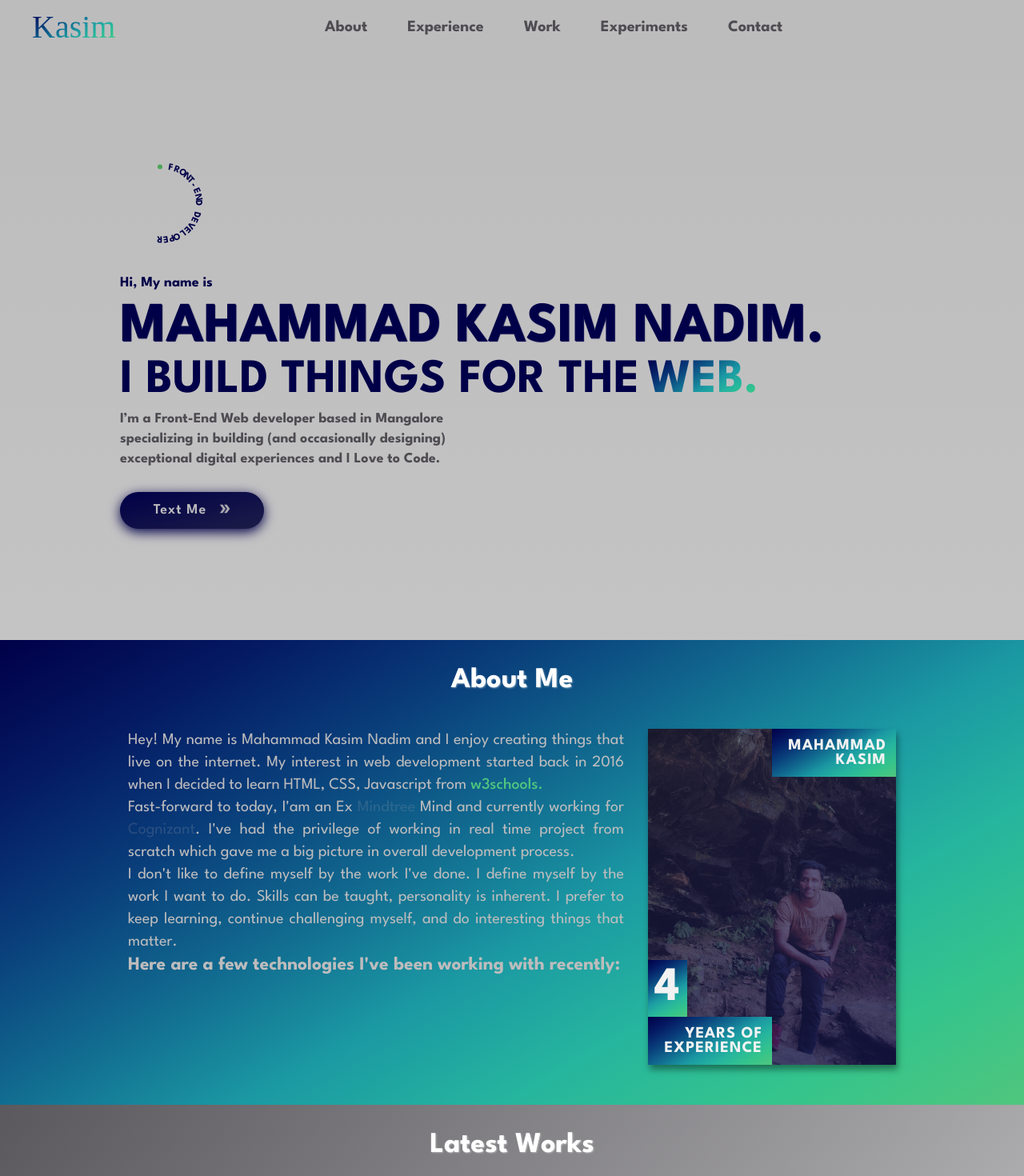
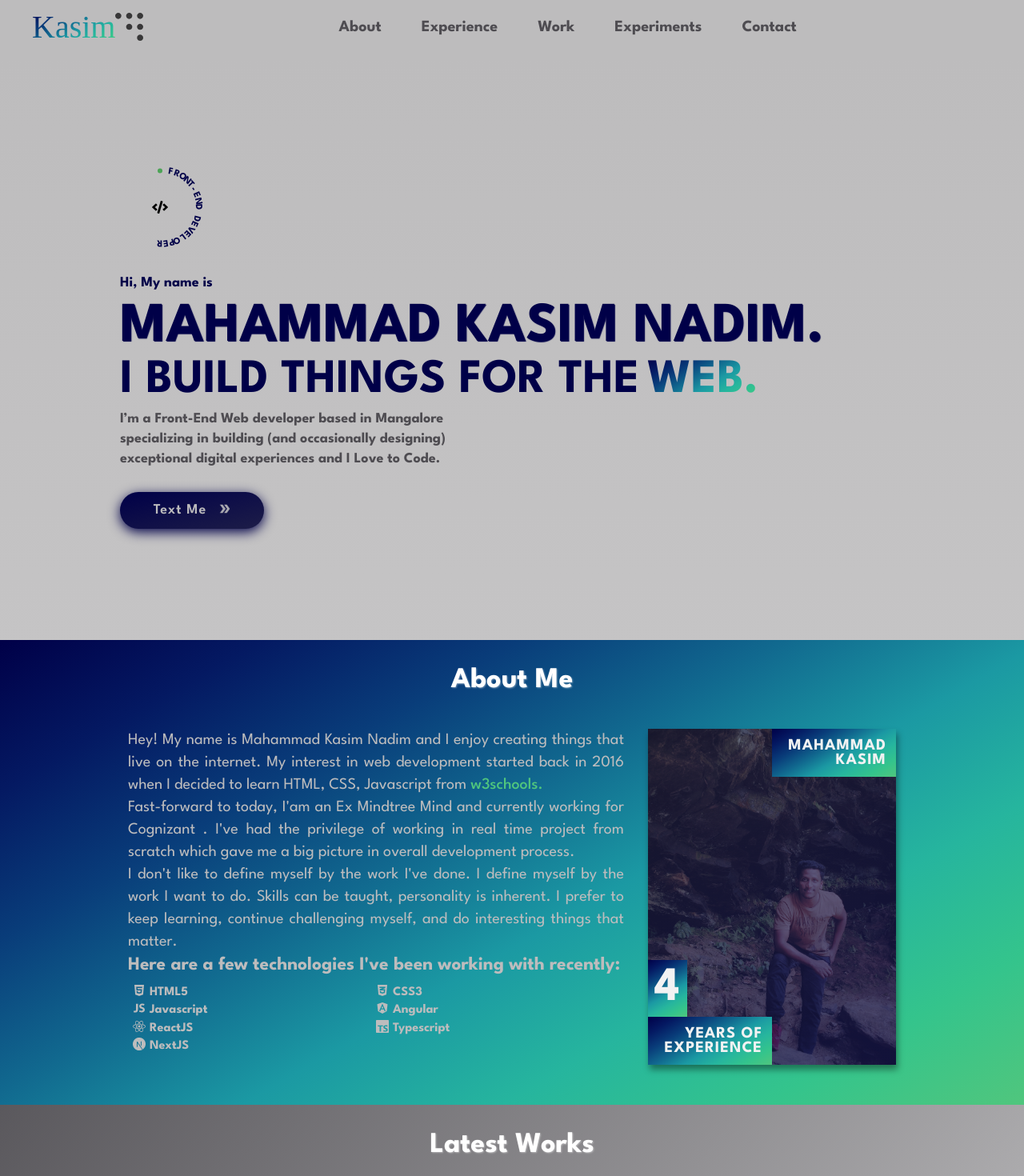
Before and after one commit to kasimnadim6/portfolio, a Next.js app: page / in a window 1280 px wide. Shown: the top 1470 px of the page at 80% size. Built offline with nearby package versions, Linux system fonts and the light colour scheme; a web font is replaced by a local one.

Commit message:
icons added

```diff
--- a/components/About/About.module.scss
+++ b/components/About/About.module.scss
@@ -36,6 +36,24 @@
         color: var(--tertiary-color);
         text-decoration: none;
         font-weight: 500;
+      }
+      .known-technologies {
+        ul {
+          padding: 0.6rem;
+          display: flex;
+          flex-wrap: wrap;
+          li {
+            list-style: none;
+            font-size: 1.6rem;
+            line-height: 1.4;
+            font-weight: bold;
+            width: 50%;
+            span {
+              display: flex;
+              // align-items: center;
+            }
+          }
+        }
       }
     }
     .profile {
@@ -148,3 +166,6 @@
   transition: all 0, 5s ease-out;
   transform: rotateX(0) rotateY(0) !important;
 }
+.icon {
+  margin-right: 5px;
+}
--- a/components/About/About.tsx
+++ b/components/About/About.tsx
@@ -2,6 +2,9 @@ import styles from './About.module.scss';
 import { motion } from 'framer-motion';
 import { appear, glowingText } from '../../animations/animations';
 import { useEffect, useState } from 'react';
+import { FaHtml5, FaCss3Alt, FaAngular, FaReact } from 'react-icons/fa';
+import { IoLogoJavascript } from 'react-icons/io';
+import { SiTypescript, SiNextdotjs } from 'react-icons/si';
 
 const About = () => {
   const [mouseEnter, setMouseEnter] = useState(false);
@@ -50,24 +53,10 @@ const About = () => {
             </a>
           </p>
           <p>
-            Fast-forward to today, I&apos;am an Ex{' '}
-            <motion.span
-              variants={glowingText}
-              initial="initial"
-              animate="animate"
-            >
-              Mindtree{' '}
-            </motion.span>
-            Mind and currently working for{' '}
-            <motion.span
-              variants={glowingText}
-              initial="initial"
-              animate="animate"
-            >
-              Cognizant
-            </motion.span>
-            . I&apos;ve had the privilege of working in real time project from
-            scratch which gave me a big picture in overall development process.
+            Fast-forward to today, I&apos;am an Ex Mindtree Mind and currently
+            working for Cognizant . I&apos;ve had the privilege of working in
+            real time project from scratch which gave me a big picture in
+            overall development process.
           </p>
           <p>
             I don&apos;t like to define myself by the work I&apos;ve done. I
@@ -79,6 +68,50 @@ const About = () => {
             <h3 className={styles['sub-heading']}>
               Here are a few technologies I&apos;ve been working with recently:
             </h3>
+            <ul>
+              <li>
+                <span>
+                  <FaHtml5 className={styles.icon} />
+                  HTML5
+                </span>
+              </li>
+              <li>
+                <span>
+                  <FaCss3Alt className={styles.icon} />
+                  CSS3
+                </span>
+              </li>
+              <li>
+                <span>
+                  <IoLogoJavascript className={styles.icon} />
+                  Javascript
+                </span>
+              </li>
+              <li>
+                <span>
+                  <FaAngular className={styles.icon} />
+                  Angular
+                </span>
+              </li>
+              <li>
+                <span>
+                  <FaReact className={styles.icon} />
+                  ReactJS
+                </span>
+              </li>
+              <li>
+                <span>
+                  <SiTypescript className={styles.icon} />
+                  Typescript
+                </span>
+              </li>
+              <li>
+                <span>
+                  <SiNextdotjs className={styles.icon} />
+                  NextJS
+                </span>
+              </li>
+            </ul>
           </div>
         </div>
         {/* <div className={styles['tech-stacks']}>Tech stack</div> */}
--- a/components/Banner/Banner.module.scss
+++ b/components/Banner/Banner.module.scss
@@ -15,11 +15,18 @@
       border-radius: 10rem;
       margin-bottom: 3rem;
       position: relative;
+      .icon-code {
+        position: absolute;
+        left: 50%;
+        top: 50%;
+        transform: translate(-50%, -50%);
+        font-size: 2rem;
+      }
     }
     .role {
       font-size: 1.2rem;
       position: absolute;
-      top: 0;
+      top: 5%;
       left: 50%;
       transform: translate(-50%, -50%);
       text-transform: uppercase;
--- a/components/Banner/Banner.tsx
+++ b/components/Banner/Banner.tsx
@@ -2,6 +2,7 @@ import styles from './Banner.module.scss';
 import { MdOutlineDoubleArrow } from 'react-icons/md';
 import { motion } from 'framer-motion';
 import { arrowMovement, rightToLeftFlow } from '../../animations/animations';
+import { FaCode } from 'react-icons/fa';
 
 const Banner = () => {
   return (
@@ -11,6 +12,7 @@ const Banner = () => {
           <div className={styles.role} id="role">
             Front-end Developer
           </div>
+          <FaCode className={styles['icon-code']} />
         </div>
         <div className={styles['intro-container']}>
           <span className={styles['tag--1']}>Hi, My name is</span>
--- a/components/Header/Header.module.scss
+++ b/components/Header/Header.module.scss
@@ -27,6 +27,10 @@
     );
     background-clip: text;
     color: transparent;
+  }
+  .icon-logo {
+    font-size: 3.5rem;
+    opacity: 0.7;
   }
   .nav-links {
     flex: 1;
--- a/components/Header/Header.tsx
+++ b/components/Header/Header.tsx
@@ -2,7 +2,7 @@ import styles from './Header.module.scss';
 import Head from 'next/head';
 import Image from 'next/image';
 import { BsLinkedin, BsWhatsapp, BsGithub } from 'react-icons/bs';
-import { SiGmail } from 'react-icons/si';
+import { SiGmail, SiCoderwall } from 'react-icons/si';
 import { useEffect, useState } from 'react';
 import { motion } from 'framer-motion';
 import { fall, linkVariants } from '../../animations/animations';
@@ -73,6 +73,7 @@ const Header = () => {
       >
         Kasim
       </motion.span>
+      <SiCoderwall className={styles['icon-logo']} />
       <nav className={styles['nav-links']}>
         <motion.ul variants={fall} initial="initial" animate="animate">
           <motion.li whileHover={linkVariants}>
--- a/components/LatestWorks/LatestWorks.module.scss
+++ b/components/LatestWorks/LatestWorks.module.scss
@@ -121,9 +121,13 @@
             flex-wrap: wrap;
             font-size: 1.6rem;
             font-weight: bold;
-            li:not(:last-child) {
+            li {
+              padding-right: 1rem;
               width: 50%;
-              padding-right: 1rem;
+              .icon-next {
+                margin-right: 2px;
+                font-size: 1.2rem;
+              }
             }
           }
         }
--- a/components/LatestWorks/LatestWorks.tsx
+++ b/components/LatestWorks/LatestWorks.tsx
@@ -4,6 +4,7 @@ import { FaGithub } from 'react-icons/fa';
 import { RiArrowDropRightFill } from 'react-icons/ri';
 import { motion } from 'framer-motion';
 import { appear, glowingText } from '../../animations/animations';
+import { FcNext } from 'react-icons/fc';
 
 const LatestWorks = () => {
   const projects = [
@@ -66,7 +67,10 @@ const LatestWorks = () => {
                 <p>Used Technologies are</p>
                 <ul>
                   {project.usedTechnology?.map((tech) => (
-                    <li key={tech}>{tech}</li>
+                    <li key={tech}>
+                      <FcNext className={styles['icon-next']} />
+                      <span>{tech}</span>
+                    </li>
                   ))}
                 </ul>
               </div>
```
